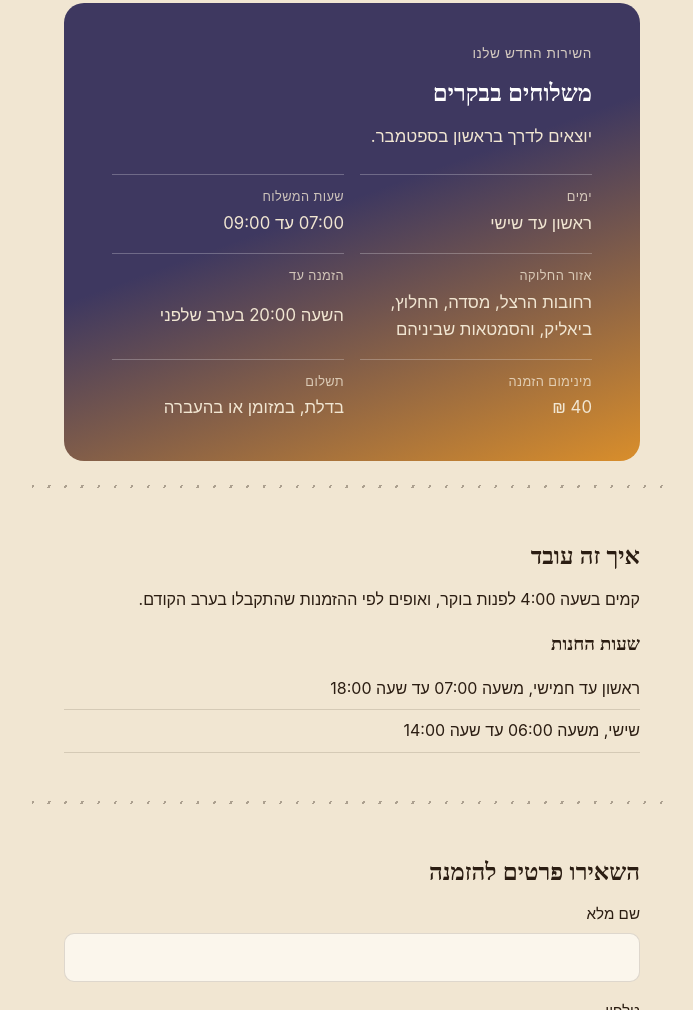
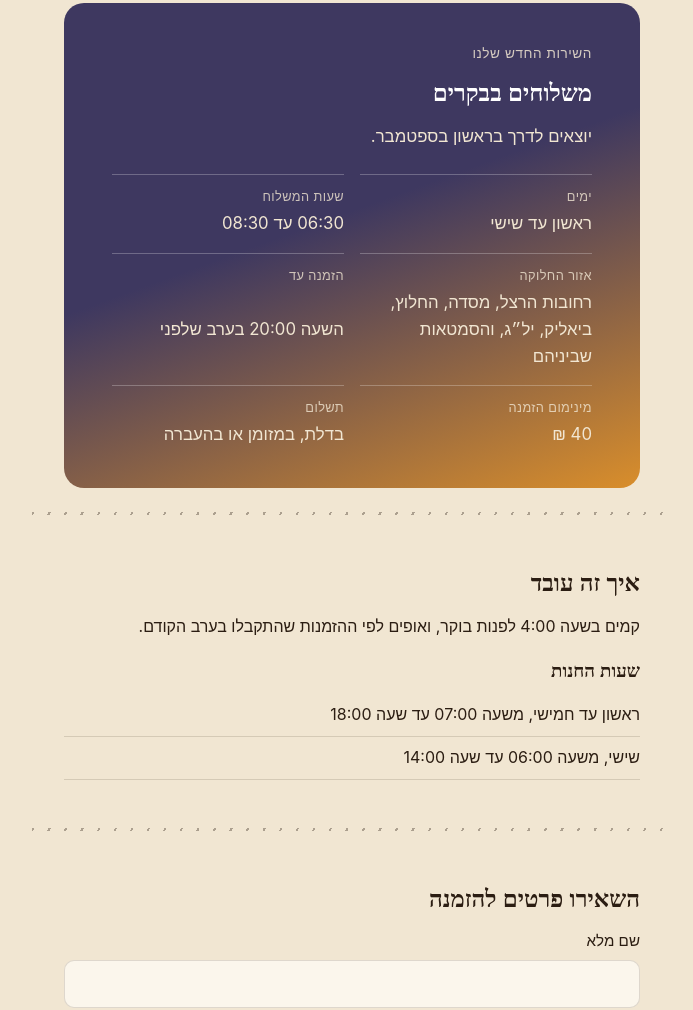
Before and after one commit to Matan241/lechem-vashemesh-landing, a plain HTML site: page index.html in a window 1280 px wide. Shown: the part 1470-2480 px from the top of the page, without its empty margins (288-981 px from the left). Drawn offline with Linux system fonts and the light colour scheme.

Commit message:
Update delivery hours and add Yalag street
Owner request: delivery window moves to 06:30-08:30 (was 07:00-09:00)
since people leave for work earlier than expected, and Yalag street
is added to the delivery area at a neighbor's request.

Co-Authored-By: Claude Sonnet 5 <noreply@anthropic.com>

```diff
--- a/index.html
+++ b/index.html
@@ -64,11 +64,11 @@
       </div>
       <div class="delivery-details__row">
         <dt>שעות המשלוח</dt>
-        <dd><span class="ltr-num">07:00</span> עד <span class="ltr-num">09:00</span></dd>
+        <dd><span class="ltr-num">06:30</span> עד <span class="ltr-num">08:30</span></dd>
       </div>
       <div class="delivery-details__row">
         <dt>אזור החלוקה</dt>
-        <dd>רחובות הרצל, מסדה, החלוץ, ביאליק, והסמטאות שביניהם</dd>
+        <dd>רחובות הרצל, מסדה, החלוץ, ביאליק, יל״ג, והסמטאות שביניהם</dd>
       </div>
       <div class="delivery-details__row">
         <dt>הזמנה עד</dt>
```
